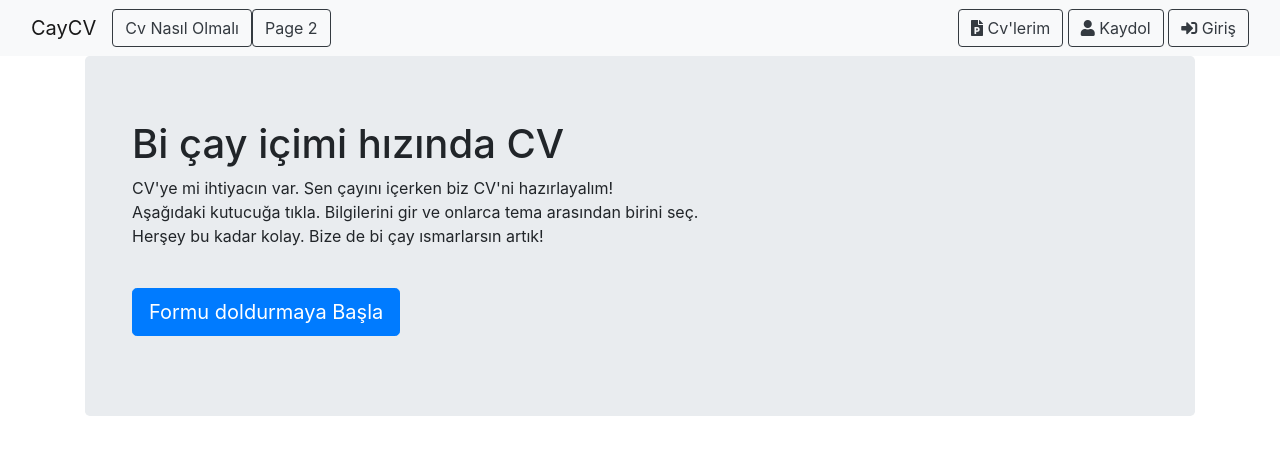
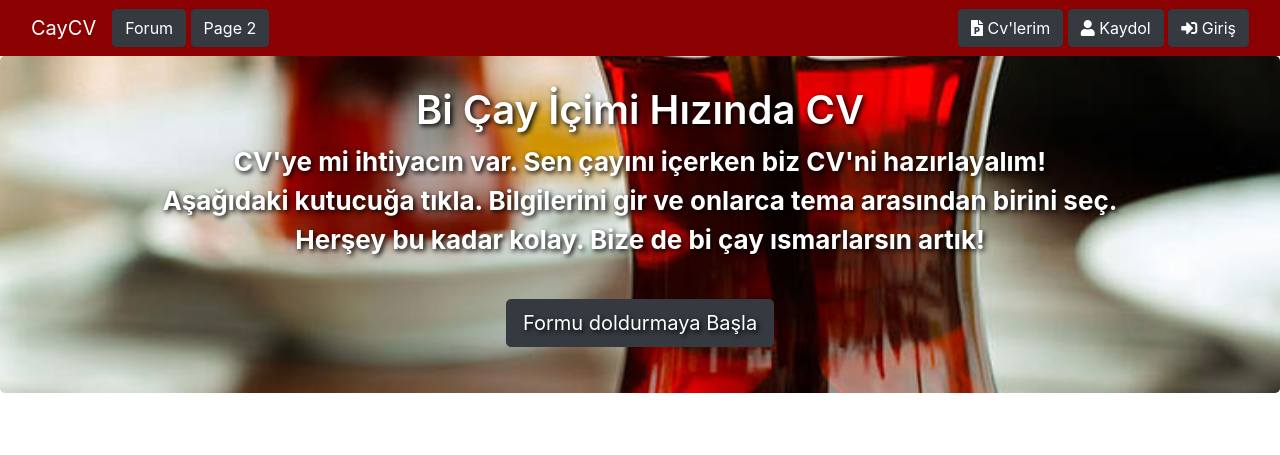
Before and after one commit to kalayciali/Cv-maker, a Django app: page / in a window 1280 px wide. Shown: the top 455 px of the page. Run offline with Django 3.2, Linux system fonts and the light colour scheme; some libraries are stand-ins or nearby versions.

Commit message:
add profile sign up styles

```diff
--- /dev/null
+++ b/accounts/static/styles/home.css
@@ -0,0 +1,17 @@
+.jumbotron {
+    padding: 30px;
+    background-color: black;
+    background-repeat: no-repeat;
+    background-position: center;
+    background-size: cover;
+    text-align: center;
+    color: white;
+    text-shadow: 2px 2px 5px black;
+}
+.jumbotron h1 {
+    font-weight: 600;
+}
+.jumbotron p {
+    font-size: 26px;
+    font-weight: bold;
+}
--- a/accounts/templates/accounts/base.html
+++ b/accounts/templates/accounts/base.html
@@ -1,3 +1,4 @@
+{% load static %}
 <!DOCTYPE html>
 <html>
   <head>
@@ -10,33 +11,38 @@
 
     <link rel="stylesheet" href="https://stackpath.bootstrapcdn.com/bootstrap/4.5.2/css/bootstrap.min.css" integrity="sha384-JcKb8q3iqJ61gNV9KGb8thSsNjpSL0n8PARn9HuZOnIxN0hoP+VmmDGMN5t9UJ0Z" crossorigin="anonymous">
 
+{% block styles %}
+{% endblock %}
+
     <script src="https://stackpath.bootstrapcdn.com/bootstrap/4.5.2/js/bootstrap.min.js" integrity="sha384-B4gt1jrGC7Jh4AgTPSdUtOBvfO8shuf57BaghqFfPlYxofvL8/KUEfYiJOMMV+rV" crossorigin="anonymous"></script>
     <link rel="stylesheet" href="https://cdnjs.cloudflare.com/ajax/libs/font-awesome/5.14.0/css/all.min.css" integrity="sha512-1PKOgIY59xJ8Co8+NE6FZ+LOAZKjy+KY8iq0G4B3CyeY6wYHN3yt9PW0XpSriVlkMXe40PTKnXrLnZ9+fkDaog==" crossorigin="anonymous"/>
 
   </head>
-
    <body>
-       <nav class="navbar navbar-expand-lg navbar-light bg-light">
+       <nav class="navbar navbar-expand-lg navbar-dark" style="background-color: #8b0000">
         <div class="container-fluid">
             <div class="navbar-header">
                 <a class="navbar-brand" href="{% url 'accounts:index' %}">CayCV</a>
             </div>
             <ul class="nav navbar-nav mr-auto">
-              <li class="nav-item active"><a class="btn btn-outline-dark" href="#">Cv Nasıl Olmalı</a></li>
-              <li class="nav-item active"><a class="btn btn-outline-dark" href="#">Page 2</a></li>
+              <li class="nav-item active"><a class="btn btn-dark" href="#">Forum</a></li>&nbsp;
+              <li class="nav-item active"><a class="btn btn-dark" href="#">Page 2</a></li>
             </ul>
     <ul class="nav navbar-nav navbar-right">
-          <li class="nav-item"><a class="btn btn-outline-dark" href="#"><i class="fas fa-file-powerpoint"></i> Cv'lerim</a></li>&nbsp;
+          <li class="nav-item"><a class="btn btn-dark" href="#"><i class="fas fa-file-powerpoint"></i> Cv'lerim</a></li>&nbsp;
           {% if user.is_authenticated %}
-          <li class="nav-item"><a class="btn btn-outline-dark" href="{% url 'info-cv' %}"><i class="fas fa-info"></i> Bilgilerim</a></li>&nbsp;
-          <li class="nav-item"><a class="btn btn-outline-dark" href="{% url 'accounts:logout-user' %}"><i class="fas fa-sign-out-alt"></i> Çıkış yap</a></li>
+          <li class="nav-item"><a class="btn btn-dark" href="{% url 'info-cv' %}"><i class="fas fa-info"></i> Bilgilerim</a></li>&nbsp;
+          <li class="nav-item"><a class="btn btn-dark" href="{% url 'accounts:logout-user' %}"><i class="fas fa-sign-out-alt"></i> Çıkış yap</a></li>
           {% else %}
-          <li><a class="btn btn-outline-dark" href="{% url 'accounts:sign-up' %}"><span><i class="fas fa-user"></i></span> Kaydol</a></li>&nbsp;
-          <li><a class="btn btn-outline-dark" href="{% url 'accounts:login-user' %}"><span><i class="fas fa-sign-in-alt"></i></span> Giriş</a></li>
+          <li><a class="btn btn-dark" href="{% url 'accounts:sign-up' %}"><span><i class="fas fa-user"></i></span> Kaydol</a></li>&nbsp;
+          <li><a class="btn btn-dark" href="{% url 'accounts:login-user' %}"><span><i class="fas fa-sign-in-alt"></i></span> Giriş</a></li>
           {% endif %}
     </ul>
   </div>
 </nav>
+
+    {% block title %}
+    {% endblock title %}
 
     <div class="container">
     {% block content%}
--- a/accounts/templates/accounts/home.html
+++ b/accounts/templates/accounts/home.html
@@ -1,14 +1,19 @@
 {% extends "accounts/base.html" %}
-{% block content %}
-<div class="jumbotron">
-  <div class="container">
-    <h1>Bi çay içimi hızında CV</h1>
+{% load static %}
+
+{% block styles %}
+    <link rel="stylesheet" type="text/css" href="{% static 'styles/home.css' %}">
+{% endblock %}
+
+{% block title %}
+<div class="jumbotron vertical-center" style="background-image: url({% static 'images/cay2.jpg'%});">
+    <h1>Bi Çay İçimi Hızında CV</h1>
     {% if user.is_authenticated %}
         <p>
             Şu anda profil bilgilerini tamamladın. Sırada eğitim, iş ve yeteneklerini doldurmalısın. Sakın yanlış anlama! Tek derdimiz senin efsane bir cv'ye sahip olabilmen! Daha sonra bilgilerini istediğin zaman profil bölümünden değiştirebilirsin.
         </p>
         <br />
-        <p><a class="btn btn-primary btn-lg" href="{% url 'manage-cv' %}">Buradan devam</a></p>
+        <p><a class="btn btn-dark btn-lg" href="{% url 'manage-cv' %}">Buradan devam</a></p>
     {% else %}
         <p>
           CV'ye mi ihtiyacın var. Sen çayını içerken biz CV'ni hazırlayalım!<br />
@@ -16,8 +21,7 @@
           Herşey bu kadar kolay. Bize de bi çay ısmarlarsın artık!
         </p>
         <br />
-        <p><a class="btn btn-primary btn-lg" href="{% url 'accounts:sign-up' %}">Formu doldurmaya Başla</a></p>
+        <p><a class="btn btn-dark btn-lg" href="{% url 'accounts:sign-up' %}">Formu doldurmaya Başla</a></p>
     {% endif %}
-  </div>
-</div>
+    </div>
 {% endblock %}
```
Also changed, not shown: accounts/forms.py (+35 -0 lines), accounts/static/styles/accounts.css (added, +13 -0 lines), accounts/templates/accounts/login.html (+9 -10 lines), accounts/templates/accounts/sign_up.html (+13 -14 lines), accounts/static/images/cay.jpg (added), accounts/static/images/cay2.jpg (added).
